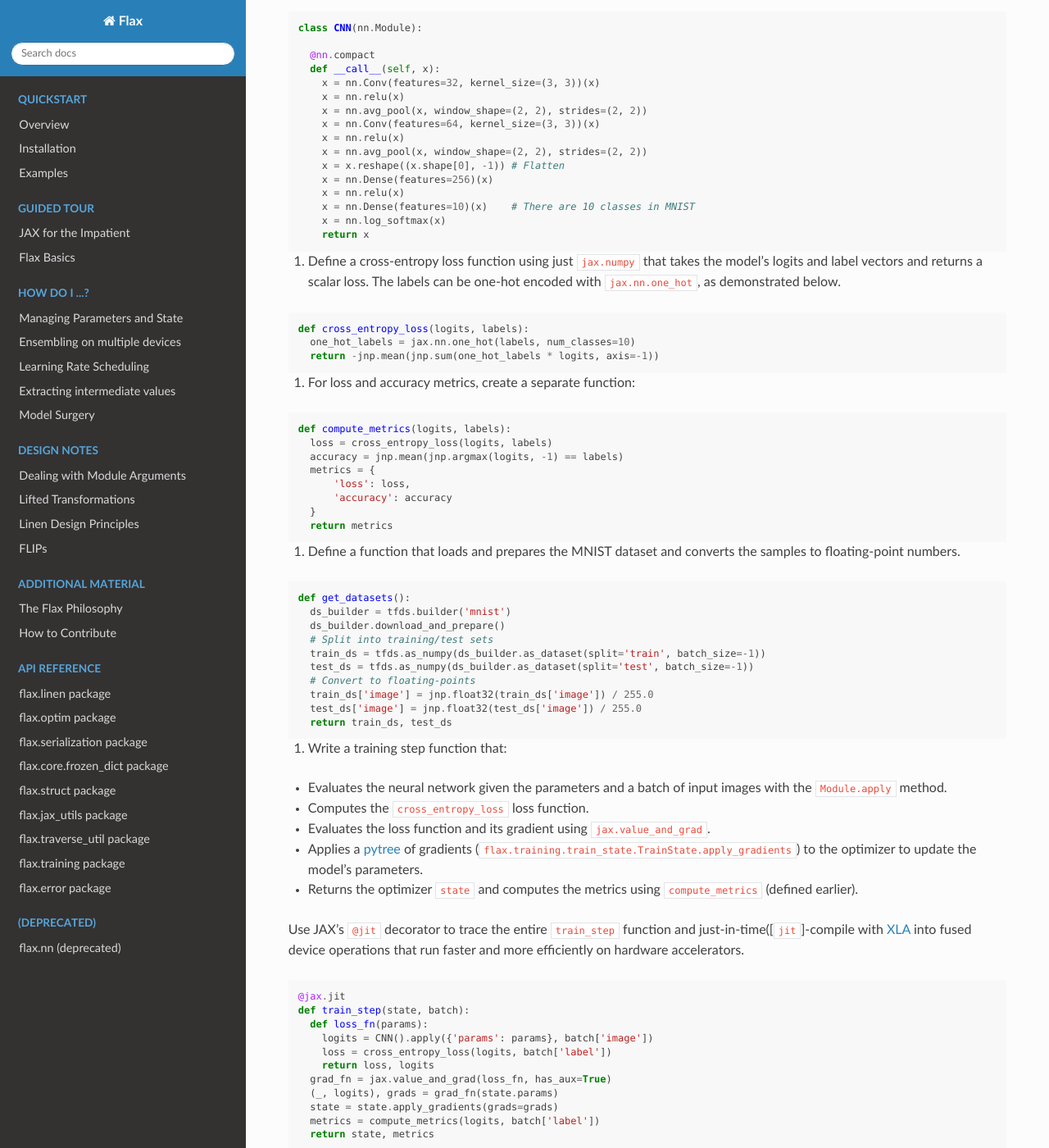
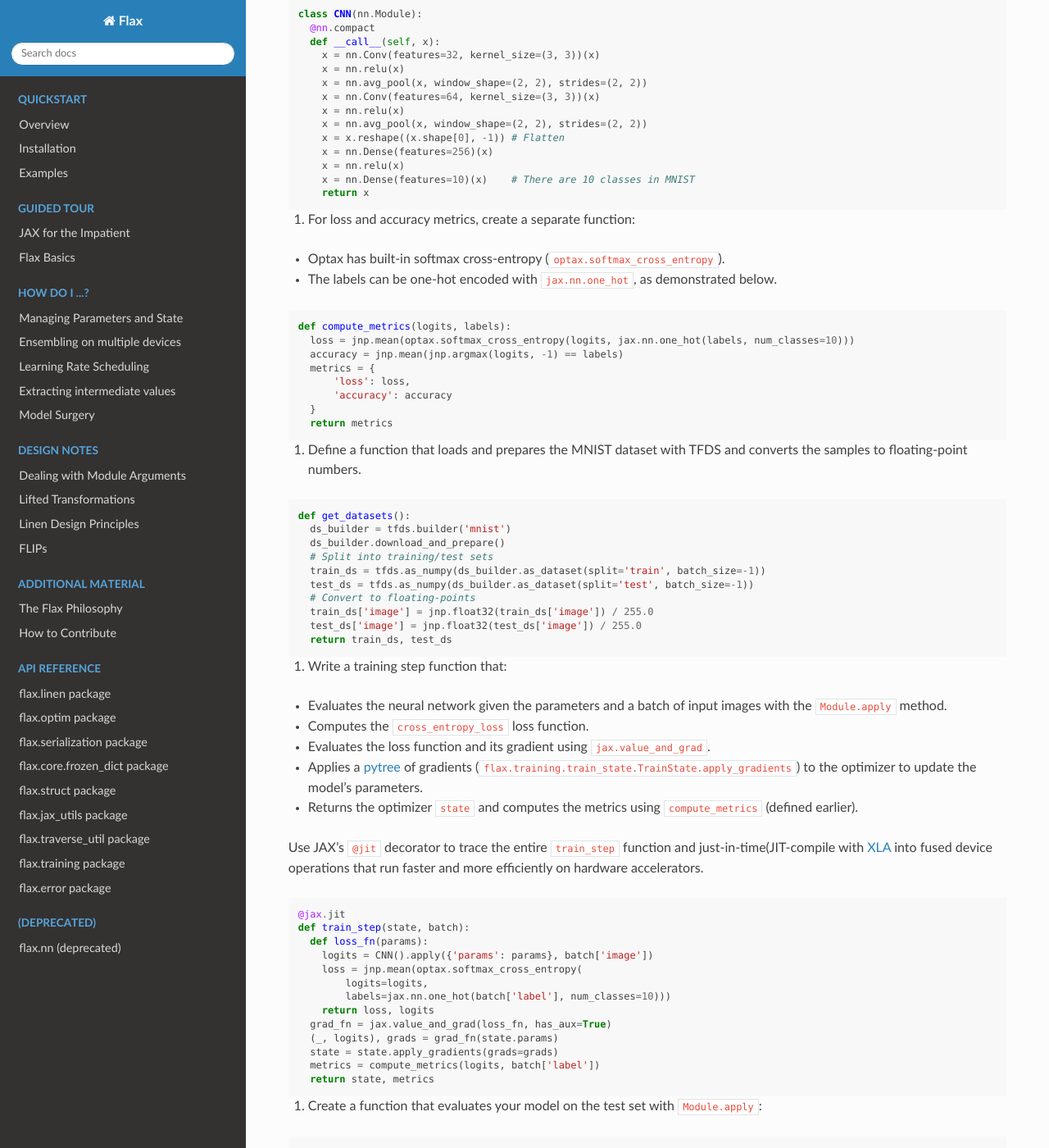
Before and after one commit to google/flax, a Sphinx documentation site: the page built from docs/annotated_mnist.md, in a window 1280 px wide and 1400 px high, scrolled down 580 px. Shown: the whole window at 82% size. Built offline with Sphinx 7.4.7 and the Read the Docs theme 2.0.0, drawn with Linux system fonts in a browser that asks for light colours; some of the changed lines change nothing that is shown; some of the changed text lies outside the part shown.

Commit message:
Use Optax's softmax cross-entropy on annotated MNIST

````diff
--- a/docs/annotated_mnist.md
+++ b/docs/annotated_mnist.md
@@ -12,7 +12,6 @@ from flax import linen as nn          # The Linen API
 from flax.training import train_state
 import optax                          # The Optax gradient processing and optimization library
 
-
 import numpy as np                    # Ordinary NumPy
 import tensorflow_datasets as tfds    # TFDS for MNIST
 ```
@@ -21,7 +20,6 @@ import tensorflow_datasets as tfds    # TFDS for MNIST
 
 ```python
 class CNN(nn.Module):
-
   @nn.compact
   def __call__(self, x):
     x = nn.Conv(features=32, kernel_size=(3, 3))(x)
@@ -34,23 +32,17 @@ class CNN(nn.Module):
     x = nn.Dense(features=256)(x)
     x = nn.relu(x)
     x = nn.Dense(features=10)(x)    # There are 10 classes in MNIST
-    x = nn.log_softmax(x)
     return x
 ```
 
-3. Define a cross-entropy loss function using just [`jax.numpy`](https://jax.readthedocs.io/en/latest/jax.numpy.html) that takes the model's logits and label vectors and returns a scalar loss. The labels can be one-hot encoded with [`jax.nn.one_hot`](https://jax.readthedocs.io/en/latest/_autosummary/jax.nn.one_hot.html), as demonstrated below.
+3. For loss and accuracy metrics, create a separate function:
 
-```python
-def cross_entropy_loss(logits, labels):
-  one_hot_labels = jax.nn.one_hot(labels, num_classes=10)
-  return -jnp.mean(jnp.sum(one_hot_labels * logits, axis=-1))
-```
-
-4. For loss and accuracy metrics, create a separate function:
+  - Optax has built-in softmax cross-entropy ([`optax.softmax_cross_entropy`](https://optax.readthedocs.io/en/latest/api.html#optax.softmax_cross_entropy)).
+  - The labels can be one-hot encoded with [`jax.nn.one_hot`](https://jax.readthedocs.io/en/latest/_autosummary/jax.nn.one_hot.html), as demonstrated below.
 
 ```python
 def compute_metrics(logits, labels):
-  loss = cross_entropy_loss(logits, labels)
+  loss = jnp.mean(optax.softmax_cross_entropy(logits, jax.nn.one_hot(labels, num_classes=10)))
   accuracy = jnp.mean(jnp.argmax(logits, -1) == labels)
   metrics = {
       'loss': loss,
@@ -59,7 +51,7 @@ def compute_metrics(logits, labels):
   return metrics
 ```
 
-5. Define a function that loads and prepares the MNIST dataset and converts the samples to floating-point numbers.
+4. Define a function that loads and prepares the MNIST dataset with TFDS and converts the samples to floating-point numbers.
 
 ```python
 def get_datasets():
@@ -74,7 +66,7 @@ def get_datasets():
   return train_ds, test_ds
 ```
 
-6. Write a training step function that:
+5. Write a training step function that:
 
   - Evaluates the neural network given the parameters and a batch of input images with the [`Module.apply`](https://flax.readthedocs.io/en/latest/flax.linen.html#flax.linen.Module.apply) method.
   - Computes the `cross_entropy_loss` loss function.
@@ -82,14 +74,16 @@ def get_datasets():
   - Applies a [pytree](https://jax.readthedocs.io/en/latest/pytrees.html#pytrees-and-jax-functions) of gradients (`flax.training.train_state.TrainState.apply_gradients`) to the optimizer to update the model's parameters.
   - Returns the optimizer `state` and computes the metrics using `compute_metrics` (defined earlier).
 
-  Use JAX's [`@jit`](https://jax.readthedocs.io/en/latest/jax.html#jax.jit) decorator to trace the entire `train_step` function and just-in-time([`jit`]-compile with [XLA](https://www.tensorflow.org/xla) into fused device operations that run faster and more efficiently on hardware accelerators.
+  Use JAX's [`@jit`](https://jax.readthedocs.io/en/latest/jax.html#jax.jit) decorator to trace the entire `train_step` function and just-in-time(JIT-compile with [XLA](https://www.tensorflow.org/xla) into fused device operations that run faster and more efficiently on hardware accelerators.
 
 ```python
 @jax.jit
 def train_step(state, batch):
   def loss_fn(params):
     logits = CNN().apply({'params': params}, batch['image'])
-    loss = cross_entropy_loss(logits, batch['label'])
+    loss = jnp.mean(optax.softmax_cross_entropy(
+        logits=logits,
+        labels=jax.nn.one_hot(batch['label'], num_classes=10)))
     return loss, logits
   grad_fn = jax.value_and_grad(loss_fn, has_aux=True)
   (_, logits), grads = grad_fn(state.params)
@@ -98,7 +92,7 @@ def train_step(state, batch):
   return state, metrics
 ```
 
-7. Create a function that evaluates your model on the test set with [`Module.apply`](https://flax.readthedocs.io/en/latest/flax.linen.html#flax.linen.Module.apply):
+6. Create a function that evaluates your model on the test set with [`Module.apply`](https://flax.readthedocs.io/en/latest/flax.linen.html#flax.linen.Module.apply):
 
 ```python
 # JIT compile
@@ -108,7 +102,7 @@ def eval_step(params, batch):
   return compute_metrics(logits, batch['label'])
 ```
 
-8. Define a training function that:
+7. Define a training function that:
 
   - Shuffles the training data before each epoch using [`jax.random.permutation`](https://jax.readthedocs.io/en/latest/_autosummary/jax.random.permutation.html) that takes a PRNGKey as a parameter (check the [JAX - the sharp bits](https://jax.readthedocs.io/en/latest/notebooks/Common_Gotchas_in_JAX.html#JAX-PRNG)).
   - Runs an optimization step for each batch.
@@ -141,7 +135,7 @@ def train_epoch(state, train_ds, batch_size, epoch, rng):
   return state, training_epoch_metrics
 ```
 
-9. Create a model evaluation function that:
+8. Create a model evaluation function that:
 
   - Retrieves the evaluation metrics from the device with `jax.device_get`.
   - Copies the metrics [data stored](https://flax.readthedocs.io/en/latest/design_notes/linen_design_principles.html#how-are-parameters-represented-and-how-do-we-handle-general-differentiable-algorithms-that-update-stateful-variables) in a JAX [pytree](https://jax.readthedocs.io/en/latest/pytrees.html#pytrees-and-jax-functions).
@@ -154,13 +148,13 @@ def eval_model(model, test_ds):
   return eval_summary['loss'], eval_summary['accuracy']
 ```
 
-10. Download the dataset and preprocess it:
+9. Download the dataset and preprocess it:
 
 ```python
 train_ds, test_ds = get_datasets()
 ```
 
-11. [PRNGs](https://jax.readthedocs.io/en/latest/notebooks/Common_Gotchas_in_JAX.html#JAX-PRNG):
+10. [PRNGs](https://jax.readthedocs.io/en/latest/notebooks/Common_Gotchas_in_JAX.html#JAX-PRNG):
 
   - Get one [PRNGKey](https://jax.readthedocs.io/en/latest/_autosummary/jax.random.PRNGKey.html#jax.random.PRNGKey) and [split](https://jax.readthedocs.io/en/latest/_autosummary/jax.random.split.html#jax.random.split) it to get a second key that you'll use for parameter initialization. (Learn more about [PRNG chains](https://flax.readthedocs.io/en/latest/design_notes/linen_design_principles.html#how-are-parameters-represented-and-how-do-we-handle-general-differentiable-algorithms-that-update-stateful-variables) and [JAX PRNG design](https://github.com/google/jax/blob/master/design_notes/prng.md).)
 
@@ -169,14 +163,14 @@ rng = jax.random.PRNGKey(0)
 rng, init_rng = jax.random.split(rng)
 ```
 
-12. Instantiate the `CNN` model and initialize its parameters using a PRNG:
+11. Instantiate the `CNN` model and initialize its parameters using a PRNG:
 
 ```python
 cnn = CNN()
 params = cnn.init(init_rng, jnp.ones([1, 28, 28, 1]))['params']
 ```
 
-13. Instantiate the [SGD optimizer with Optax](https://optax.readthedocs.io/en/latest/api.html#sgd):
+12. Instantiate the [SGD optimizer with Optax](https://optax.readthedocs.io/en/latest/api.html#sgd):
 
 ```python
 learning_rate = 0.1
@@ -185,13 +179,13 @@ nesterov_momentum = 0.9
 tx = optax.sgd(learning_rate=learning_rate, nesterov=nesterov_momentum)
 ```
 
-14. Create a new [`TrainState`](https://flax.readthedocs.io/en/latest/flip/1009-optimizer-api.html#train-state) data class that applies the gradients and updates the optimizer state and parameters:
+13. Create a new [`TrainState`](https://flax.readthedocs.io/en/latest/flip/1009-optimizer-api.html#train-state) data class that applies the gradients and updates the optimizer state and parameters:
 
 ```python
 state = train_state.TrainState.create(apply_fn=cnn.apply, params=params, tx=tx)
 ```
 
-15. Train the network and evaluate it:
+14. Train the network and evaluate it:
 
 ```python
 num_epochs = 10
@@ -207,25 +201,25 @@ for epoch in range(1, num_epochs + 1):
   print('Testing - epoch: %d, loss: %.2f, accuracy: %.2f' % (epoch, test_loss, test_accuracy * 100))
 ```
 
-    Training - epoch: 1, loss: 0.2008, accuracy: 93.82
-    Testing - epoch: 1, loss: 0.07, accuracy: 97.62
-    Training - epoch: 2, loss: 0.0630, accuracy: 98.02
-    Testing - epoch: 2, loss: 0.04, accuracy: 98.60
-    Training - epoch: 3, loss: 0.0433, accuracy: 98.66
-    Testing - epoch: 3, loss: 0.04, accuracy: 98.89
-    Training - epoch: 4, loss: 0.0334, accuracy: 98.97
-    Testing - epoch: 4, loss: 0.03, accuracy: 99.07
-    Training - epoch: 5, loss: 0.0265, accuracy: 99.15
-    Testing - epoch: 5, loss: 0.03, accuracy: 98.79
-    Training - epoch: 6, loss: 0.0205, accuracy: 99.36
-    Testing - epoch: 6, loss: 0.03, accuracy: 99.10
-    Training - epoch: 7, loss: 0.0170, accuracy: 99.48
-    Testing - epoch: 7, loss: 0.03, accuracy: 99.10
-    Training - epoch: 8, loss: 0.0148, accuracy: 99.53
-    Testing - epoch: 8, loss: 0.03, accuracy: 98.86
-    Training - epoch: 9, loss: 0.0113, accuracy: 99.66
-    Testing - epoch: 9, loss: 0.03, accuracy: 99.05
-    Training - epoch: 10, loss: 0.0093, accuracy: 99.73
-    Testing - epoch: 10, loss: 0.03, accuracy: 99.21
+    Training - epoch: 1, loss: 0.1963, accuracy: 93.96
+    Testing - epoch: 1, loss: 0.09, accuracy: 96.97
+    Training - epoch: 2, loss: 0.0622, accuracy: 98.10
+    Testing - epoch: 2, loss: 0.05, accuracy: 98.35
+    Training - epoch: 3, loss: 0.0428, accuracy: 98.70
+    Testing - epoch: 3, loss: 0.04, accuracy: 98.74
+    Training - epoch: 4, loss: 0.0330, accuracy: 98.98
+    Testing - epoch: 4, loss: 0.03, accuracy: 99.02
+    Training - epoch: 5, loss: 0.0263, accuracy: 99.16
+    Testing - epoch: 5, loss: 0.03, accuracy: 99.03
+    Training - epoch: 6, loss: 0.0219, accuracy: 99.31
+    Testing - epoch: 6, loss: 0.03, accuracy: 99.00
+    Training - epoch: 7, loss: 0.0178, accuracy: 99.44
+    Testing - epoch: 7, loss: 0.03, accuracy: 99.03
+    Training - epoch: 8, loss: 0.0139, accuracy: 99.58
+    Testing - epoch: 8, loss: 0.03, accuracy: 99.08
+    Training - epoch: 9, loss: 0.0116, accuracy: 99.66
+    Testing - epoch: 9, loss: 0.03, accuracy: 99.16
+    Training - epoch: 10, loss: 0.0102, accuracy: 99.70
+    Testing - epoch: 10, loss: 0.03, accuracy: 99.01
 
 Once the training and testing is done after 10 epochs, the output should show that your model was able to achieve approximately 99% accuracy.
````
